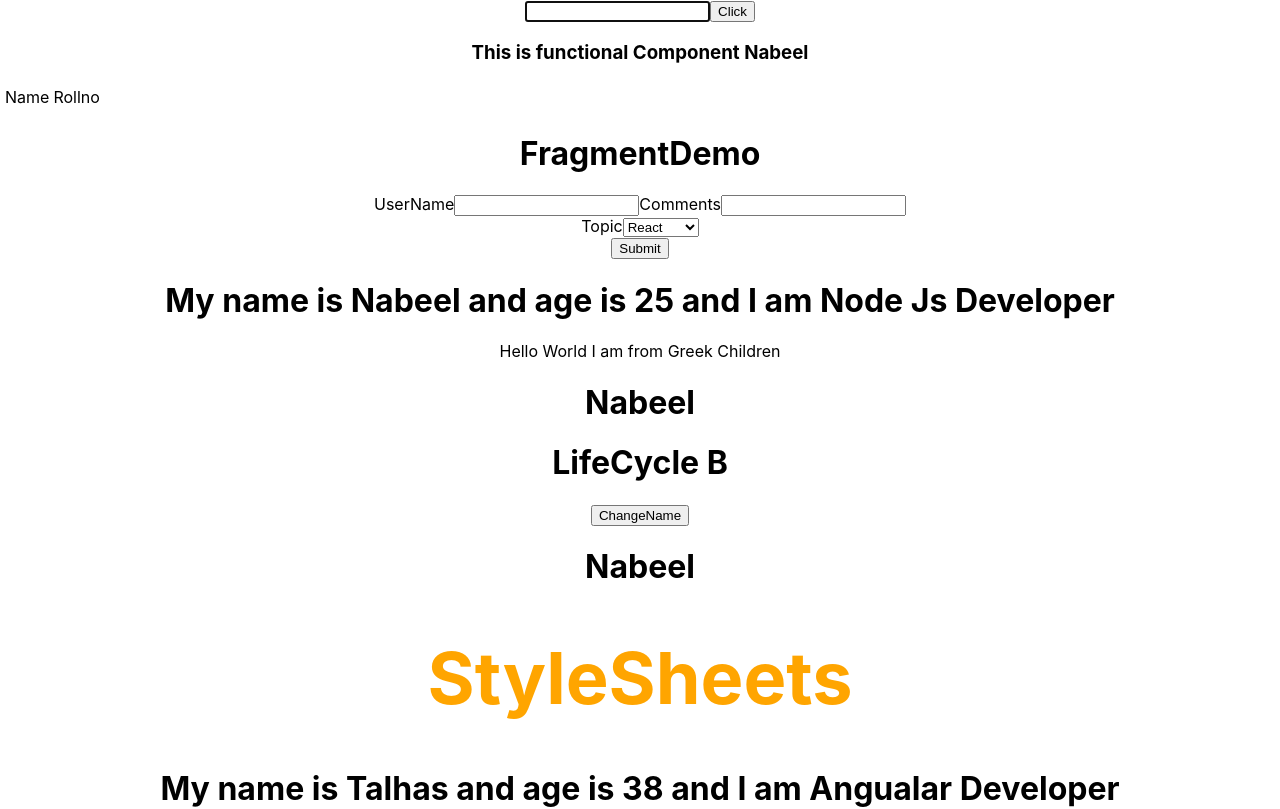
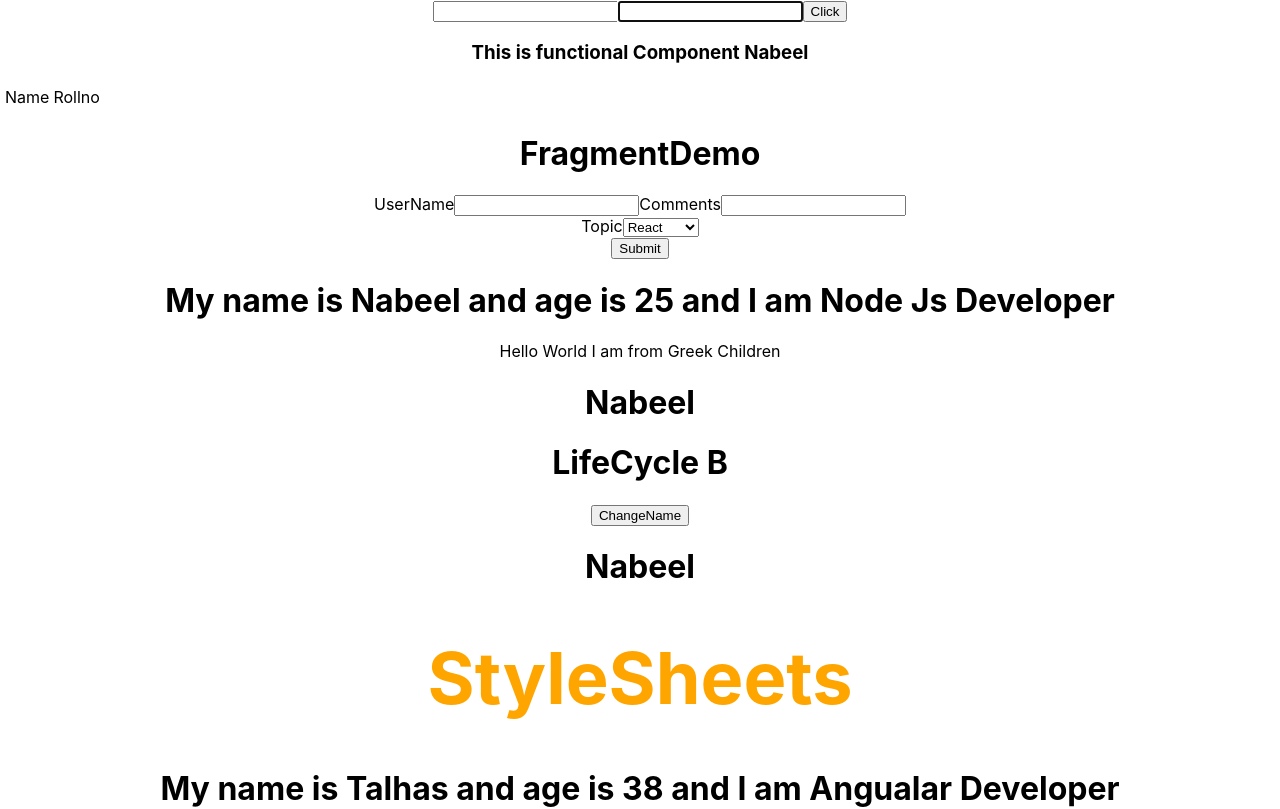
Before and after one commit to nabeelbhatti/React_practice_project, a React (Create React App) app: page / in a window 1280 px wide. Shown: the top 809 px of the page. Built offline with nearby package versions, Linux system fonts and the light colour scheme.

Commit message:
refs with call backs

```diff
--- a/src/components/RefsDemo.js
+++ b/src/components/RefsDemo.js
@@ -4,15 +4,18 @@ export default class RefsDemo extends Component {
   constructor(props) {
     super(props);
     this.inputRef = React.createRef();
-    this.cbRef = null
-    this.setCbRef = element =>{
-        this.cbRef = element
-    }
+    this.cbRef = null;
+    this.setCbRef = (element) => {
+      this.cbRef = element;
+    };
   }
 
   componentDidMount = () => {
-    this.inputRef.current.focus();
-    console.log(this.inputRef);
+    if (this.cbRef) {
+      this.cbRef.focus();
+    }
+    // this.inputRef.current.focus();
+    // console.log(this.inputRef);
   };
 
   handleInputChange = () => {
@@ -23,6 +26,7 @@ export default class RefsDemo extends Component {
     return (
       <div>
         <input type="text" ref={this.inputRef}></input>
+        <input type="text" ref={this.setCbRef}></input>
         <button onClick={this.handleInputChange}>Click</button>
       </div>
     );
```
